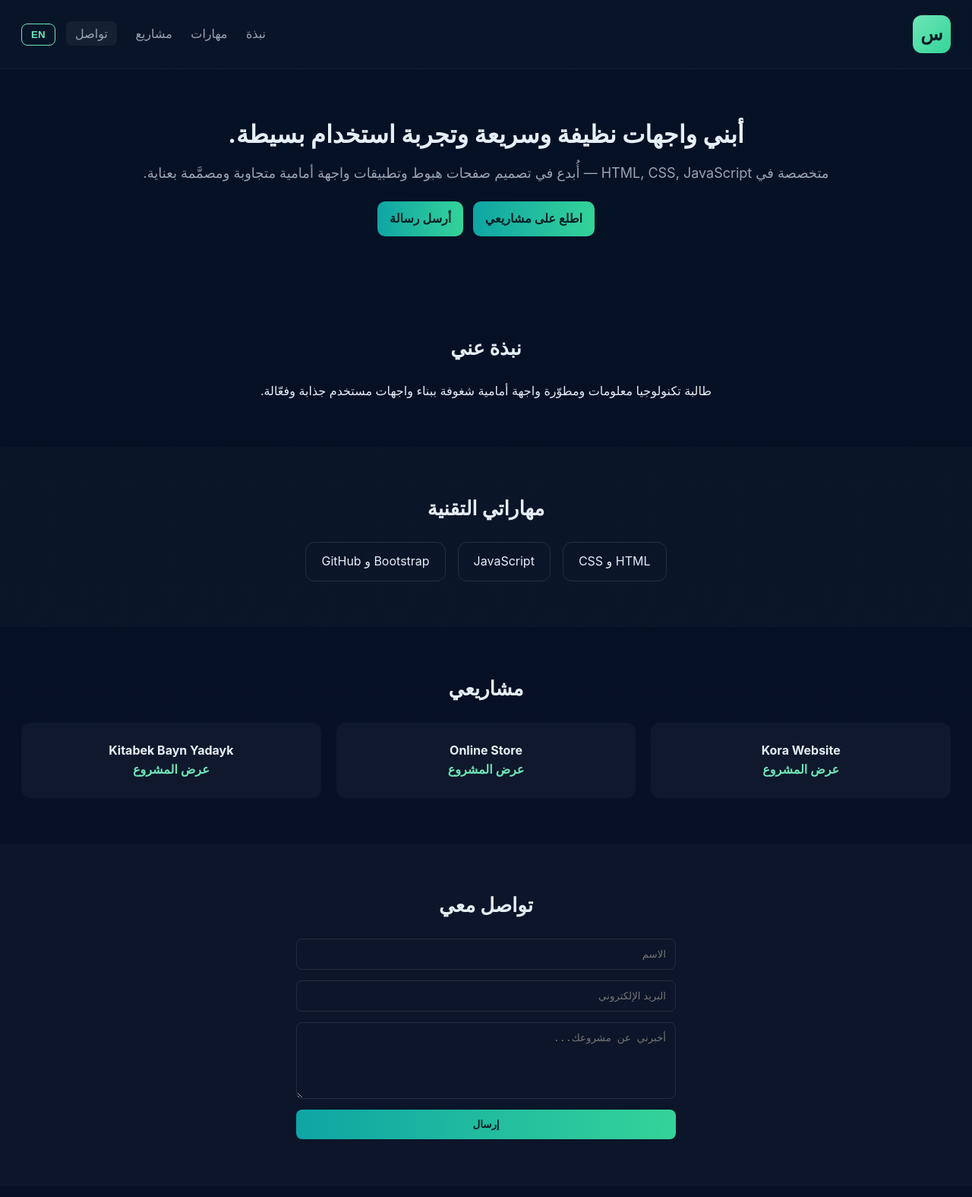
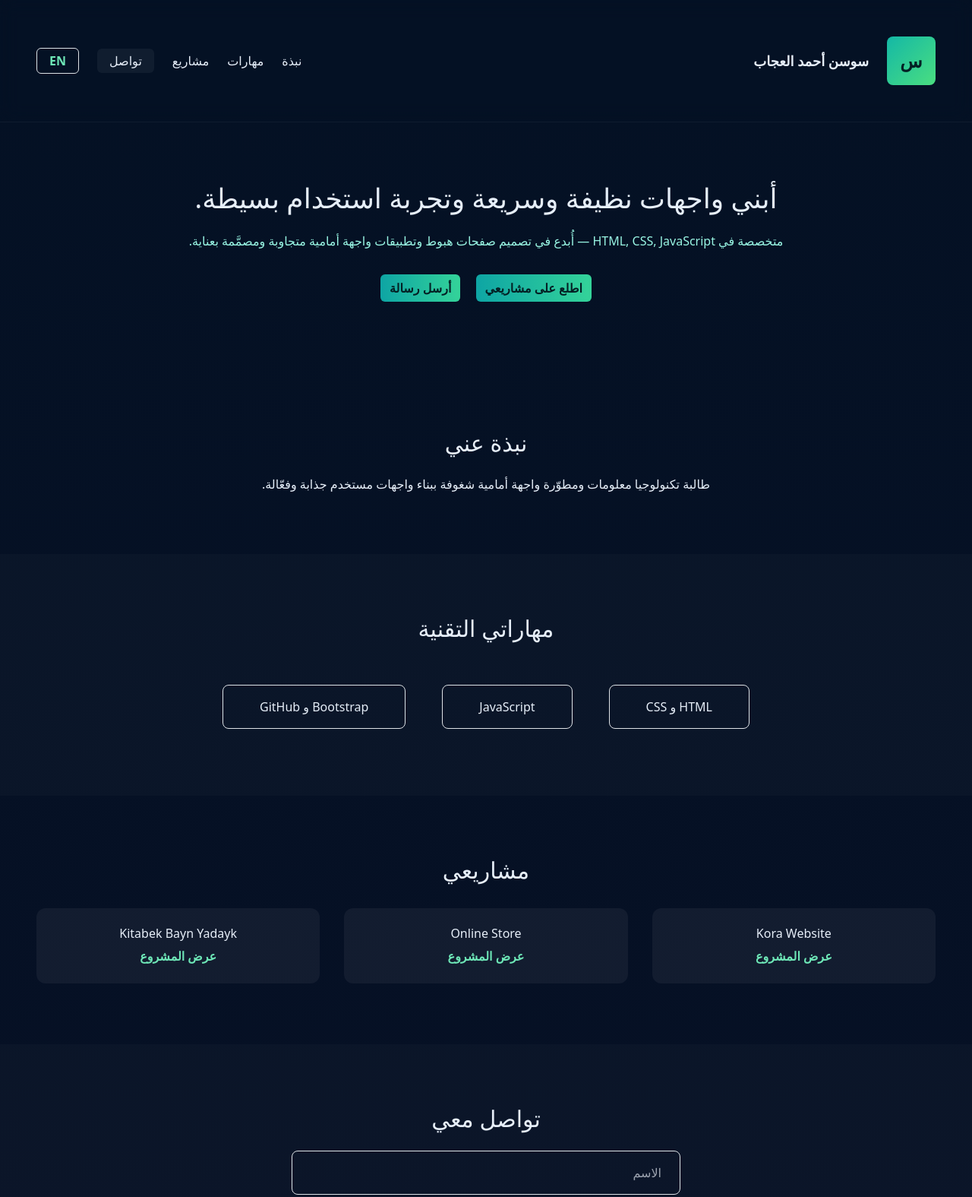
Before and after one commit to sawsanalajab6-png/profile-web, a plain HTML site: page index.html in a window 1280 px wide. Shown: the top 1575 px of the page at 76% size. Drawn offline with nearby package versions, Linux system fonts and the light colour scheme.

Commit message:
Update index.html

```diff
--- a/index.html
+++ b/index.html
@@ -3,145 +3,95 @@
 <head>
 <meta charset="UTF-8">
 <meta name="viewport" content="width=device-width, initial-scale=1.0">
-<title>سوسن — Front-End Developer</title>
-<style>
-:root {
-  --bg: #071025;
-  --muted: #9aa4b2;
-  --accent: #6ee7b7;
-  --hover: #34d399;
-  --transition: 0.3s;
-  font-family: "Inter", system-ui, sans-serif;
-}
-* { box-sizing: border-box; margin:0; padding:0; }
-body {
-  background: linear-gradient(180deg,#041124 0%,#071025 60%);
-  color: #e6eef8;
-  line-height: 1.6;
-  min-height: 100vh;
-}
-header {
-  position: sticky;
-  top:0;
-  z-index: 50;
-  backdrop-filter: blur(6px);
-  background: rgba(255,255,255,0.02);
-  border-bottom:1px solid rgba(255,255,255,0.05);
-}
-header .container { display:flex; justify-content:space-between; align-items:center; padding:20px 28px; flex-wrap:wrap; }
-.logo { width:50px;height:50px;background:linear-gradient(135deg,var(--accent),#34d399);display:flex;align-items:center;justify-content:center;border-radius:12px;font-weight:800;color:#042024;font-size:24px; }
-nav a { margin:0 10px; color: var(--muted); text-decoration:none; transition: var(--transition);}
-nav a:hover { color: var(--accent); }
-nav .cta { padding:6px 12px; border-radius:8px; background:rgba(255,255,255,0.05); }
-.lang-btn { background:transparent;color:var(--accent);border:1px solid var(--accent);border-radius:8px;padding:6px 12px; cursor:pointer; font-weight:600; transition: var(--transition);}
-.lang-btn:hover { background:var(--accent); color:#042024; }
-.hero { display:flex; justify-content:center; align-items:center; padding:60px 28px; text-align:center; }
-.hero h2 { font-size:32px; margin-bottom:12px; }
-.hero p { color: var(--muted); font-size:18px; margin-bottom:16px; }
-.hero .btn { display:inline-block; margin:6px 4px; padding:10px 16px; border-radius:10px; text-decoration:none; font-weight:600; background:linear-gradient(90deg,#0ea5a4 0%,#34d399 100%); color:#042024; transition: var(--transition);}
-.hero .btn:hover { transform: scale(1.05); }
-.section { padding:60px 28px; }
-.section.alt { background: rgba(255,255,255,0.02); }
-h3 { text-align:center; margin-bottom:24px; font-size:26px; }
-.skills-list { display:flex; justify-content:center; flex-wrap:wrap; gap:16px; list-style:none; margin-top:16px; }
-.skills-list li { padding:12px 20px; border:1px solid rgba(255,255,255,0.1); border-radius:12px; transition: var(--transition); cursor:default; }
-.skills-list li:hover { border-color: var(--accent); background: rgba(110,231,183,0.1); }
-.projects-grid { display:grid; grid-template-columns:repeat(auto-fit,minmax(250px,1fr)); gap:20px; margin-top:20px; }
-.proj { background: rgba(255,255,255,0.03); padding:24px; border-radius:12px; text-align:center; transition: var(--transition); }
-.proj:hover { transform: translateY(-5px); background: rgba(110,231,183,0.1); }
-.proj .link { color: var(--accent); text-decoration:none; font-weight:600; }
-.form { max-width:500px; margin:auto; display:flex; flex-direction:column; gap:14px; }
-.form input, .form textarea { padding:12px; border-radius:8px; border:1px solid rgba(255,255,255,0.1); background:transparent; color:inherit; transition: var(--transition);}
-.form input:focus, .form textarea:focus { outline:none; border-color: var(--accent); box-shadow:0 0 8px rgba(110,231,183,0.3);}
-.form button { padding:12px; border:none; border-radius:8px; background:linear-gradient(90deg,#0ea5a4 0%,#34d399 100%); color:#042024; font-weight:600; cursor:pointer; transition: var(--transition);}
-.form button:hover { transform: scale(1.05); }
-footer { text-align:center; color:var(--muted); padding:20px 0; border-top:1px solid rgba(255,255,255,0.05); }
-@media(max-width:768px){ .hero h2{font-size:26px;} .hero p{font-size:16px;} header .container{flex-direction:column;gap:12px;} }
-</style>
+<title>المهندسة سوسن أحمد العجب — Front-End Developer</title>
+
+<!-- Tailwind CSS -->
+<script src="https://cdn.tailwindcss.com"></script>
+
+<!-- Bootstrap CSS -->
+<link href="https://cdn.jsdelivr.net/npm/bootstrap@5.3.3/dist/css/bootstrap.min.css" rel="stylesheet">
+
+<!-- ملف CSS خارجي -->
+<link rel="stylesheet" href="style.css">
+
 </head>
-<body>
-<header>
-  <div class="container">
-    <div class="logo">س</div>
-    <nav>
-      <a href="#about" data-lang="nav_about">نبذة</a>
-      <a href="#skills" data-lang="nav_skills">مهارات</a>
-      <a href="#projects" data-lang="nav_projects">مشاريع</a>
-      <a href="#contact" class="cta" data-lang="nav_contact">تواصل</a>
-      <button id="langBtn" class="lang-btn">EN</button>
+<body class="bg-gradient-to-b from-[#041124] to-[#071025] text-[#e6eef8]">
+
+<header class="sticky top-0 z-50 backdrop-blur-md border-b border-white/5">
+  <div class="container flex justify-between items-center p-5 flex-wrap">
+    <div class="flex items-center gap-4">
+      <div class="logo w-16 h-16 flex items-center justify-center rounded-lg font-bold text-2xl bg-gradient-to-br from-teal-500 to-green-400">س</div>
+      <div class="full-name font-semibold text-lg" data-lang="name">المهندسة سوسن أحمد العجب</div>
+    </div>
+    <nav class="flex items-center gap-4">
+      <a href="#about" data-lang="nav_about" class="hover:text-teal-400 transition">نبذة</a>
+      <a href="#skills" data-lang="nav_skills" class="hover:text-teal-400 transition">مهارات</a>
+      <a href="#projects" data-lang="nav_projects" class="hover:text-teal-400 transition">مشاريع</a>
+      <a href="#contact" class="cta px-3 py-1 rounded-md bg-white/5 hover:bg-teal-500 transition" data-lang="nav_contact">تواصل</a>
+      <button id="langBtn" class="lang-btn border border-teal-400 px-3 py-1 rounded-md hover:bg-teal-400 hover:text-black transition">EN</button>
     </nav>
   </div>
 </header>
 
-<section class="hero">
-  <div>
-    <h2 data-lang="hero_heading">أبني واجهات نظيفة وسريعة وتجربة استخدام بسيطة.</h2>
-    <p data-lang="hero_text">متخصصة في HTML, CSS, JavaScript — أُبدع في تصميم صفحات هبوط وتطبيقات واجهة أمامية متجاوبة ومصمَّمة بعناية.</p>
-    <a href="#projects" class="btn" data-lang="see_projects">اطلع على مشاريعي</a>
-    <a href="#contact" class="btn" data-lang="contact_me">أرسل رسالة</a>
+<section class="hero text-center py-20 px-5">
+  <h2 class="text-4xl mb-4" data-lang="hero_heading">أبني واجهات نظيفة وسريعة وتجربة استخدام بسيطة.</h2>
+  <p class="text-teal-200 mb-6" data-lang="hero_text">متخصصة في HTML, CSS, JavaScript — أُبدع في تصميم صفحات هبوط وتطبيقات واجهة أمامية متجاوبة ومصمَّمة بعناية.</p>
+  <a href="#projects" class="btn btn-primary m-2" data-lang="see_projects">اطلع على مشاريعي</a>
+  <a href="#contact" class="btn btn-outline-light m-2" data-lang="contact_me">أرسل رسالة</a>
+</section>
+
+<section id="about" class="section py-20 px-5">
+  <h3 class="text-3xl mb-6 text-center" data-lang="about_heading">نبذة عني</h3>
+  <p class="text-center max-w-2xl mx-auto" data-lang="about_text">طالبة تكنولوجيا معلومات ومطوّرة واجهة أمامية شغوفة ببناء واجهات مستخدم جذابة وفعّالة.</p>
+</section>
+
+<section id="skills" class="section alt py-20 px-5 bg-white/5">
+  <h3 class="text-3xl mb-6 text-center" data-lang="skills_heading">مهاراتي التقنية</h3>
+  <ul class="skills-list flex justify-center flex-wrap gap-5 list-none mt-5">
+    <li data-lang="skill1" class="px-5 py-3 border border-white/10 rounded-lg">HTML و CSS</li>
+    <li data-lang="skill2" class="px-5 py-3 border border-white/10 rounded-lg">JavaScript</li>
+    <li data-lang="skill3" class="px-5 py-3 border border-white/10 rounded-lg">Bootstrap و GitHub</li>
+  </ul>
+</section>
+
+<section id="projects" class="section py-20 px-5">
+  <h3 class="text-3xl mb-8 text-center" data-lang="projects_heading">مشاريعي</h3>
+  <div class="projects-grid grid md:grid-cols-3 gap-8">
+    <div class="proj p-6 rounded-xl bg-white/5 text-center" data-proj="1">
+      <h4>Kora Website</h4>
+      <a href="#" class="link font-semibold text-teal-400 mt-2 inline-block" data-lang="view_project">عرض المشروع</a>
+    </div>
+    <div class="proj p-6 rounded-xl bg-white/5 text-center" data-proj="2">
+      <h4>Online Store</h4>
+      <a href="#" class="link font-semibold text-teal-400 mt-2 inline-block" data-lang="view_project">عرض المشروع</a>
+    </div>
+    <div class="proj p-6 rounded-xl bg-white/5 text-center" data-proj="3">
+      <h4>Kitabek Bayn Yadayk</h4>
+      <a href="#" class="link font-semibold text-teal-400 mt-2 inline-block" data-lang="view_project">عرض المشروع</a>
+    </div>
   </div>
 </section>
 
-<section id="about" class="section">
-  <h3 data-lang="about_heading">نبذة عني</h3>
-  <p style="text-align:center;" data-lang="about_text">طالبة تكنولوجيا معلومات ومطوّرة واجهة أمامية شغوفة ببناء واجهات مستخدم جذابة وفعّالة.</p>
-</section>
-
-<section id="skills" class="section alt">
-  <h3 data-lang="skills_heading">مهاراتي التقنية</h3>
-  <ul class="skills-list">
-    <li data-lang="skill1">HTML و CSS</li>
-    <li data-lang="skill2">JavaScript</li>
-    <li data-lang="skill3">Bootstrap و GitHub</li>
-  </ul>
-</section>
-
-<section id="projects" class="section">
-  <h3 data-lang="projects_heading">مشاريعي</h3>
-  <div class="projects-grid">
-    <div class="proj"><h4>Kora Website</h4><a href="#" class="link" data-lang="view_project">عرض المشروع</a></div>
-    <div class="proj"><h4>Online Store</h4><a href="#" class="link" data-lang="view_project">عرض المشروع</a></div>
-    <div class="proj"><h4>Kitabek Bayn Yadayk</h4><a href="#" class="link" data-lang="view_project">عرض المشروع</a></div>
-  </div>
-</section>
-
-<section id="contact" class="section alt">
-  <h3 data-lang="contact_heading">تواصل معي</h3>
-  <form class="form" action="#" method="POST">
-    <input type="text" name="name" required placeholder="الاسم" data-lang="name_label">
-    <input type="email" name="email" required placeholder="البريد الإلكتروني" data-lang="email_label">
-    <textarea name="message" rows="5" required placeholder="أخبرني عن مشروعك..." data-lang="msg_label"></textarea>
-    <button type="submit" data-lang="send_btn">إرسال</button>
+<section id="contact" class="section alt py-20 px-5 bg-white/5">
+  <h3 class="text-3xl mb-6 text-center" data-lang="contact_heading">تواصل معي</h3>
+  <form class="form max-w-lg mx-auto flex flex-col gap-5" action="#" method="POST">
+    <input type="text" name="name" required placeholder="الاسم" data-lang="name_label" class="px-4 py-3 rounded-lg border border-white/10 bg-transparent text-white focus:border-teal-400 focus:shadow-md">
+    <input type="email" name="email" required placeholder="البريد الإلكتروني" data-lang="email_label" class="px-4 py-3 rounded-lg border border-white/10 bg-transparent text-white focus:border-teal-400 focus:shadow-md">
+    <textarea name="message" rows="5" required placeholder="أخبرني عن مشروعك..." data-lang="msg_label" class="px-4 py-3 rounded-lg border border-white/10 bg-transparent text-white focus:border-teal-400 focus:shadow-md"></textarea>
+    <button type="submit" class="btn btn-primary py-3" data-lang="send_btn">إرسال</button>
   </form>
 </section>
 
-<footer>
-  <p>© <span id="year"></span> <span data-lang="footer_text">سوسن أحمد — مطوّرة واجهة أمامية</span></p>
+<footer class="text-center py-10 border-t border-white/5">
+  <p>© <span id="year"></span> <span data-lang="footer_text">المهندسة سوسن أحمد — مطوّرة واجهة أمامية</span></p>
 </footer>
 
-<script>
-document.getElementById("year").textContent = new Date().getFullYear();
-const langBtn = document.getElementById("langBtn");
-let currentLang = "ar";
+<!-- GSAP -->
+<script src="https://cdnjs.cloudflare.com/ajax/libs/gsap/3.12.2/gsap.min.js"></script>
+<script src="https://cdnjs.cloudflare.com/ajax/libs/gsap/3.12.2/ScrollTrigger.min.js"></script>
 
-const translations = {
-  ar:{name:"سوسن أحمد العجاب",title:"مطورة واجهة أمامية",nav_about:"نبذة",nav_skills:"مهارات",nav_projects:"مشاريع",nav_contact:"تواصل",hero_heading:"أبني واجهات نظيفة وسريعة وتجربة استخدام بسيطة.",hero_text:"متخصصة في HTML, CSS, JavaScript — أُبدع في تصميم صفحات هبوط وتطبيقات واجهة أمامية متجاوبة ومصمَّمة بعناية.",see_projects:"اطلع على مشاريعي",contact_me:"أرسل رسالة",about_heading:"نبذة عني",about_text:"طالبة تكنولوجيا معلومات ومطوّرة واجهة أمامية شغوفة ببناء واجهات مستخدم جذابة وفعّالة.",skills_heading:"مهاراتي التقنية",skill1:"HTML و CSS",skill2:"JavaScript",skill3:"Bootstrap و GitHub",projects_heading:"مشاريعي",view_project:"عرض المشروع",contact_heading:"تواصل معي",name_label:"الاسم",email_label:"البريد الإلكتروني",msg_label:"الرسالة",send_btn:"إرسال",footer_text:"سوسن أحمد — مطوّرة واجهة أمامية"},
-  en:{name:"Sawsan Ahmed Al-Ajab",title:"Front-End Developer",nav_about:"About",nav_skills:"Skills",nav_projects:"Projects",nav_contact:"Contact",hero_heading:"I build clean, fast interfaces with smooth user experiences.",hero_text:"Specialized in HTML, CSS, and JavaScript — crafting responsive, modern front-end applications and landing pages.",see_projects:"See My Projects",contact_me:"Contact Me",about_heading:"About Me",about_text:"IT student and front-end developer passionate about creating elegant, functional user interfaces.",skills_heading:"Technical Skills",skill1:"HTML & CSS",skill2:"JavaScript",skill3:"Bootstrap & GitHub",projects_heading:"Projects",view_project:"View Project",contact_heading:"Get In Touch",name_label:"Name",email_label:"Email",msg_label:"Message",send_btn:"Send",footer_text:"Sawsan Ahmed — Front-End Developer"},
-  de:{name:"Sawsan Ahmed Al-Ajab",title:"Front-End-Entwicklerin",nav_about:"Über mich",nav_skills:"Fähigkeiten",nav_projects:"Projekte",nav_contact:"Kontakt",hero_heading:"Ich entwickle saubere, schnelle Benutzeroberflächen mit einfacher Nutzererfahrung.",hero_text:"Spezialisiert auf HTML, CSS und JavaScript — ich gestalte responsive und moderne Weboberflächen und Landingpages.",see_projects:"Meine Projekte ansehen",contact_me:"Kontakt aufnehmen",about_heading:"Über mich",about_text:"IT-Studentin und Front-End-Entwicklerin mit Leidenschaft für funktionale, elegante Benutzeroberflächen.",skills_heading:"Technische Fähigkeiten",skill1:"HTML & CSS",skill2:"JavaScript",skill3:"Bootstrap & GitHub",projects_heading:"Projekte",view_project:"Projekt ansehen",contact_heading:"Kontakt",name_label:"Name",email_label:"E-Mail",msg_label:"Nachricht",send_btn:"Senden",footer_text:"Sawsan Ahmed — Front-End-Entwicklerin"}
-};
+<!-- ملف JS خارجي -->
+<script src="script.js"></script>
 
-langBtn.addEventListener("click", ()=>{
-  if(currentLang==="ar") currentLang="en";
-  else if(currentLang==="en") currentLang="de";
-  else currentLang="ar";
-  langBtn.textContent=currentLang==="ar"?"EN":currentLang==="en"?"DE":"AR";
-  document.documentElement.lang=currentLang;
-  document.documentElement.dir=currentLang==="ar"?"rtl":"ltr";
-  document.querySelectorAll("[data-lang]").forEach(el=>{
-    const key = el.getAttribute("data-lang");
-    if(translations[currentLang][key]) el.textContent = translations[currentLang][key];
-  });
-});
-</script>
 </body>
 </html>
```
